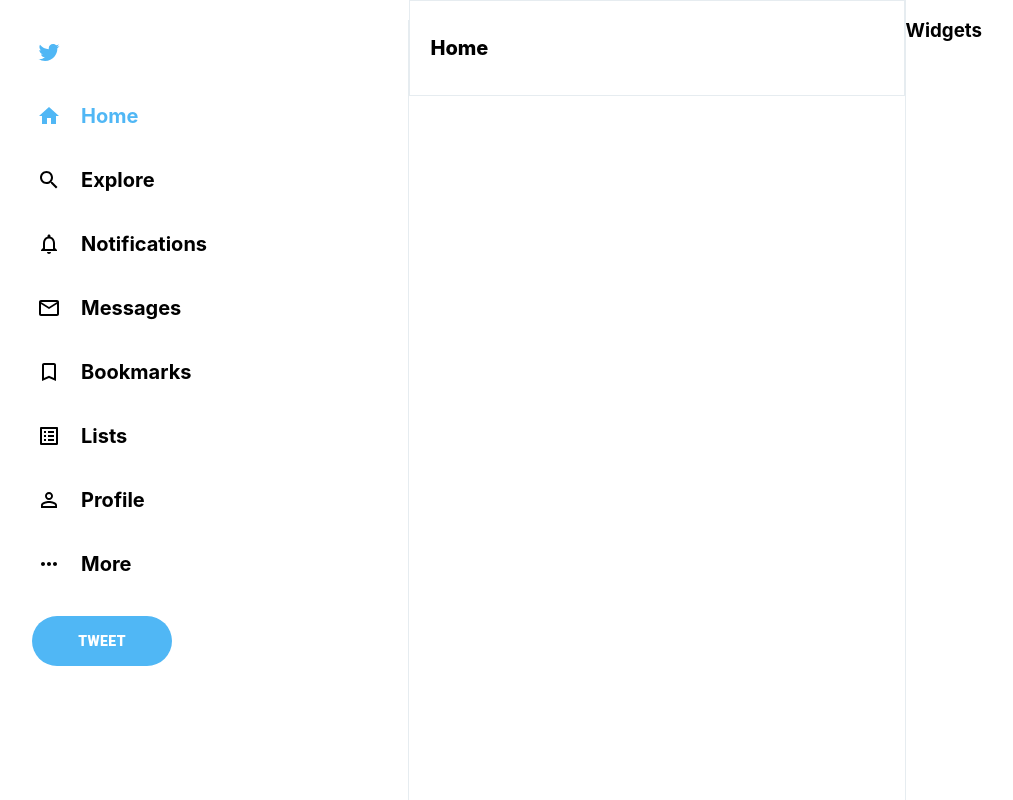
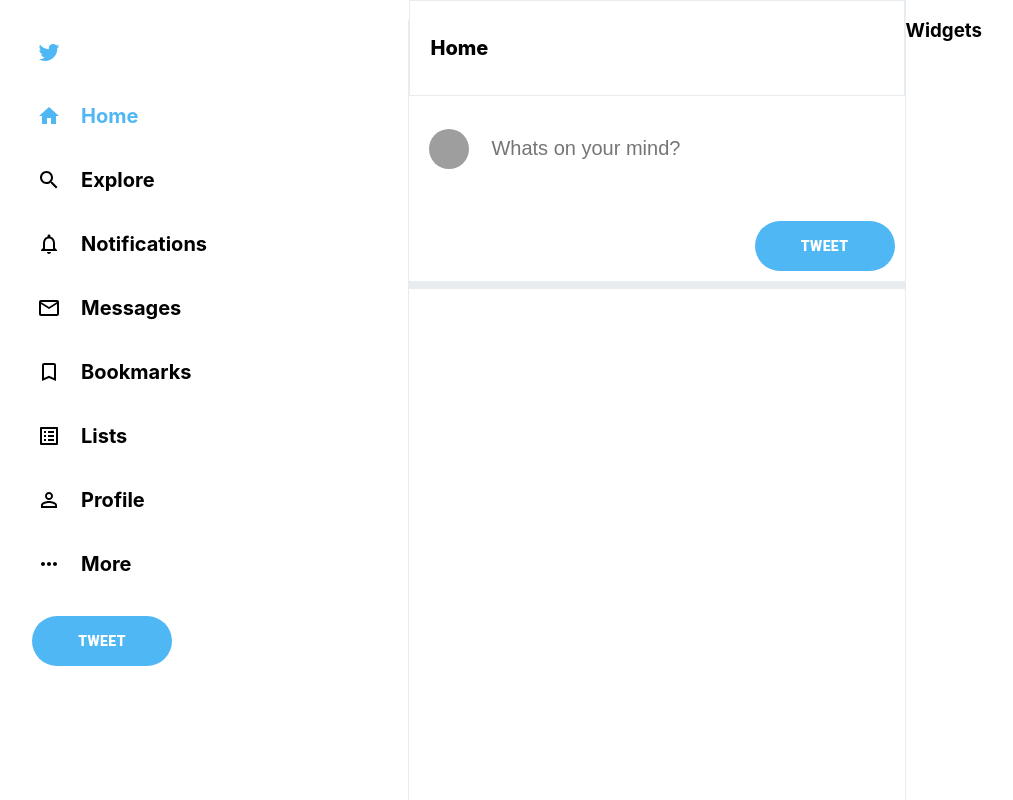
Before and after one commit to saiful-shaakil/twitter-clone, a React (Create React App) app: page / in a window 1280 px wide. Shown: the whole page, without its empty margins (3-1016 px from the left). Built offline with nearby package versions, Linux system fonts and the light colour scheme; grey boxes are pictures that could not be loaded.

Commit message:
tweet box added

```diff
--- a/src/Components/Feed.js
+++ b/src/Components/Feed.js
@@ -1,5 +1,6 @@
 import React from "react";
 import "./Feed.css";
+import TweetBox from "./TweetBox";
 
 const Feed = () => {
   return (
@@ -9,6 +10,9 @@
         <h3>Home</h3>
       </div>
 
+      {/* TweetBox */}
+      <TweetBox />
+
       {/* Feed */}
     </div>
   );
--- /dev/null
+++ b/src/Components/TweeBox.css
@@ -0,0 +1,32 @@
+.tweetBox {
+  padding-bottom: 10px;
+  border-bottom: 8px solid var(--twitter-background);
+  padding-right: 10px;
+}
+.tweetBox > form {
+  display: flex;
+  flex-direction: column;
+}
+
+.tweetbox-input {
+  padding: 20px;
+  display: flex;
+  align-items: center;
+}
+.tweetbox-input > input {
+  flex: 1;
+  margin: 20px;
+  font-size: 20px;
+  border: none;
+}
+.tweetBox .tweet-button {
+  background-color: var(--twitter-color) !important;
+  border: none !important;
+  color: white !important;
+  font-weight: 800 !important;
+  border-radius: 30px !important;
+  height: 50px !important;
+  margin-top: 20px !important;
+  width: 140px !important;
+  margin-left: auto !important;
+}
--- /dev/null
+++ b/src/Components/TweetBox.js
@@ -0,0 +1,19 @@
+import { Avatar, Button } from "@mui/material";
+import React from "react";
+import "./TweeBox.css";
+
+const TweetBox = () => {
+  return (
+    <div className="tweetBox">
+      <form>
+        <div className="tweetbox-input">
+          <Avatar src="https://twitter.com/saiful_shaakil/photo"></Avatar>
+          <input type="text" placeholder="Whats on your mind?" />
+        </div>
+        <Button className="tweet-button">Tweet</Button>
+      </form>
+    </div>
+  );
+};
+
+export default TweetBox;
```
